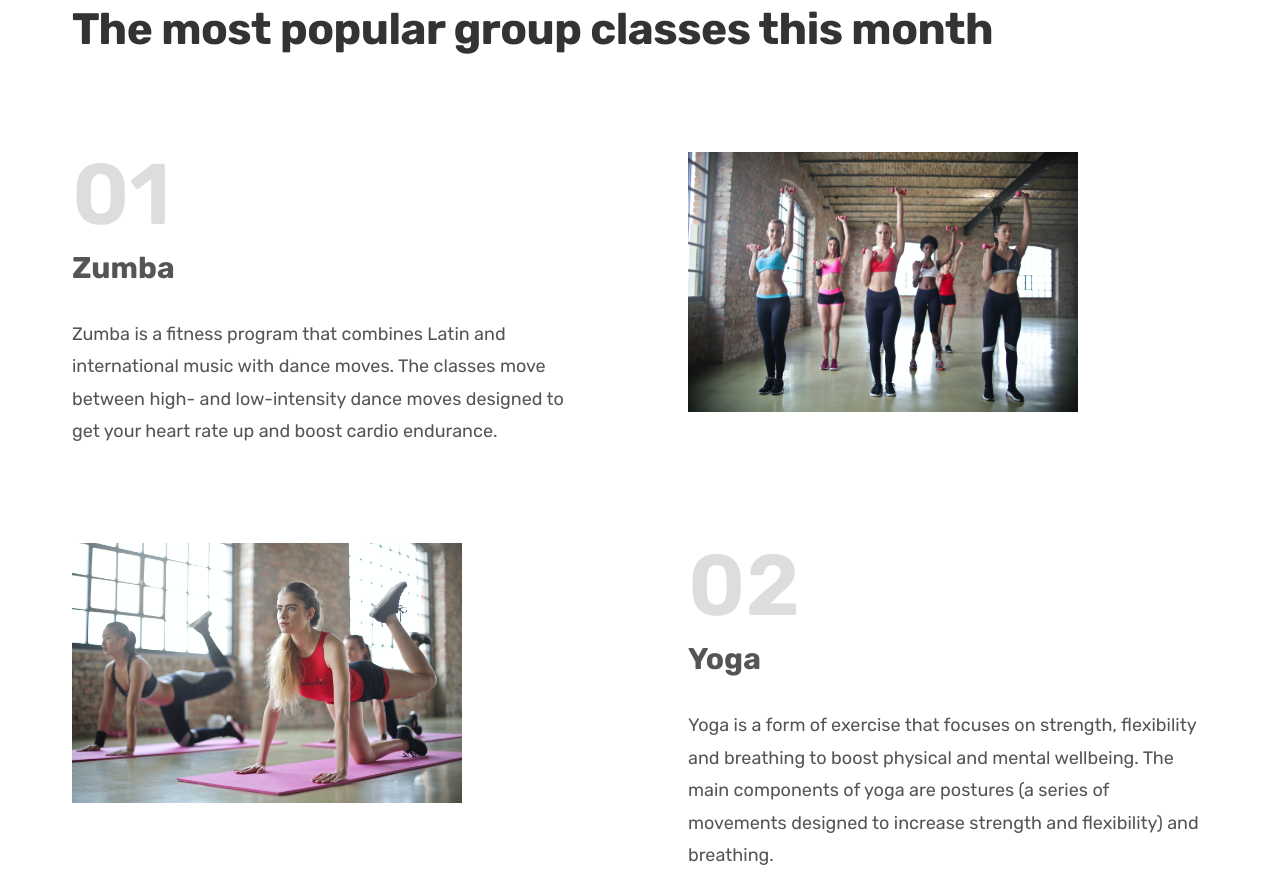
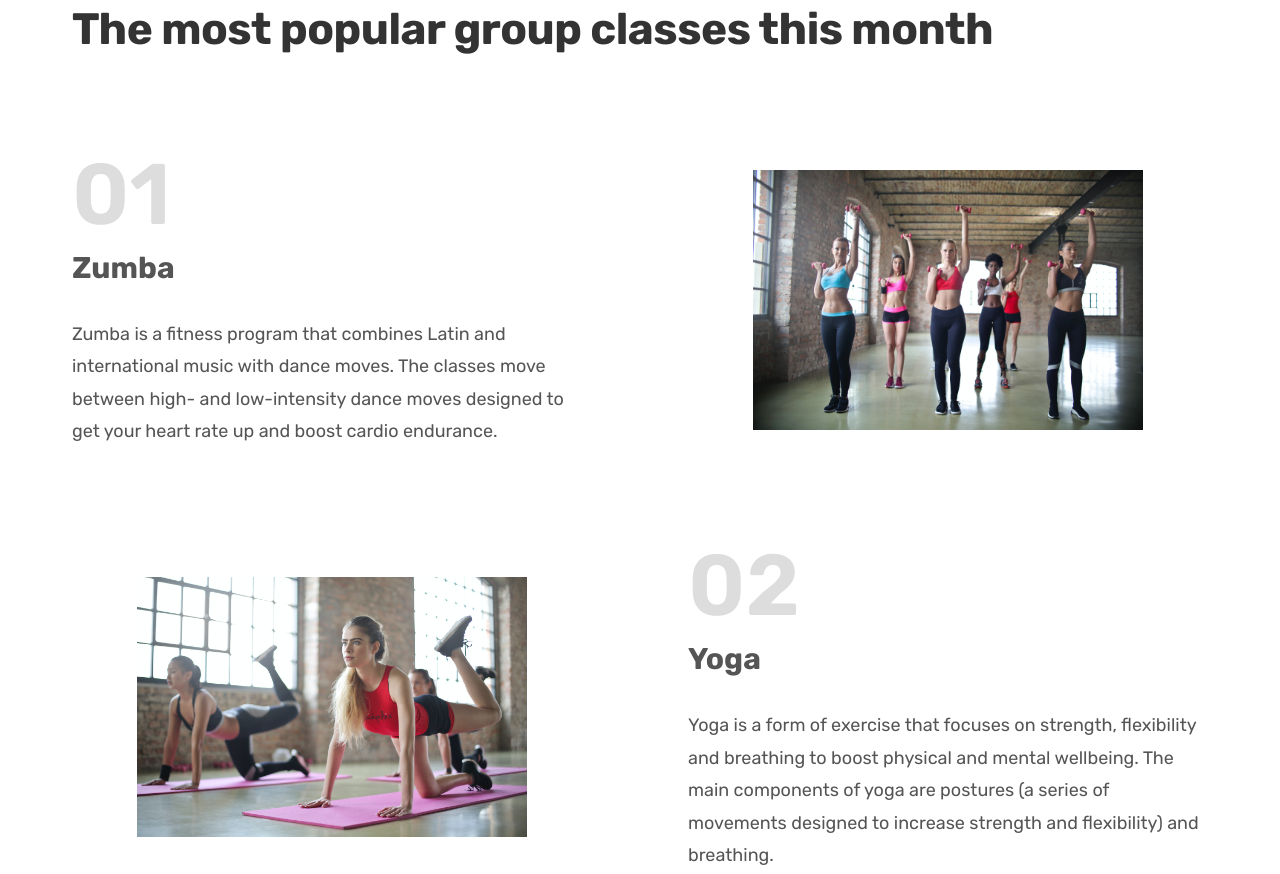
Before and after one commit to andrius-siup/your-gym, a plain HTML site: page index.html in a window 1280 px wide. Shown: the part 1207-2081 px from the top of the page. Drawn offline with Linux system fonts and the light colour scheme.

Commit message:
Push image into center of column by verticaly and horizontaly

```diff
--- a/assets/css/style.css
+++ b/assets/css/style.css
@@ -314,6 +314,12 @@ body {
   line-height: 1.8;
 }
 
+.step-img-box {
+  display: flex;
+  align-items: center;
+  justify-content: center;
+}
+
 .step-img {
   width: 75%;
 }
```
